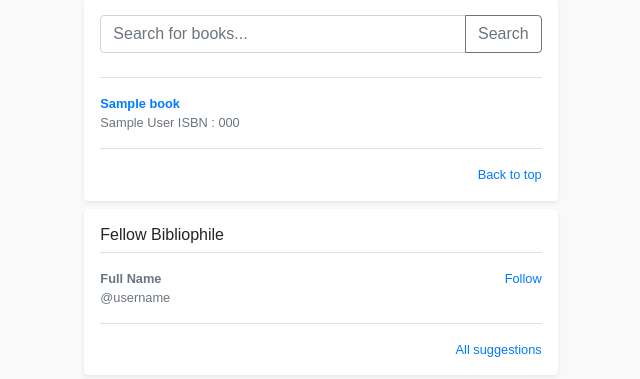
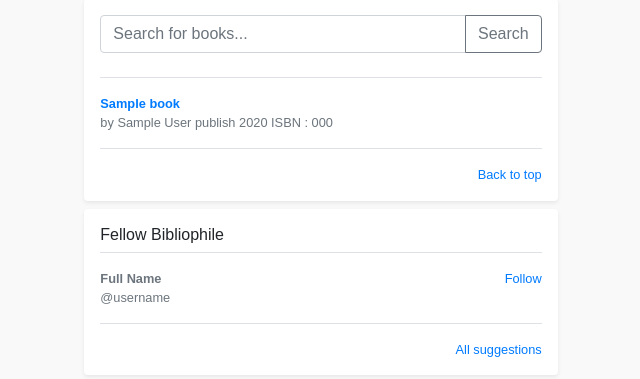
Before and after one commit to KennethYoel/book-bosomed, a Flask app: template templates/search.html in a window 1280 px wide. Shown: the part 289-668 px from the top of the page, without its empty margins (319-959 px from the left). Run offline with Flask 2, Linux system fonts and the light colour scheme; the template is opened without the code that fills it: most values are stand-ins (such as "Sample title", 1, 10 or a date in 2020); some libraries are stand-ins or nearby versions.

Commit message:
added year to returned search

```diff
--- a/templates/search.html
+++ b/templates/search.html
@@ -58,8 +58,7 @@
               <form id="reading-list" action="{{ url_for('book') }}" method="post">
                 <p class="media-body pb-3 mb-0 small lh-125">
                   <input type="hidden" name="book_id" value="{{ items.id }}" />
-                  <a href="#" onclick="document.getElementById('reading-list').submit();"><strong class="d-block">{{ items.title|e }}</strong></a>
-                  {{ items.author|e }} ISBN : {{ items.isbn|e }}
+                  <a href="#" onclick="document.getElementById('reading-list').submit();"><strong class="d-block">{{ items.title|e }}</strong></a> by {{ items.author|e }} publish {{ items.year|e }} ISBN : {{ items.isbn|e }}
                 </p>
               </form>
             </div>
```
